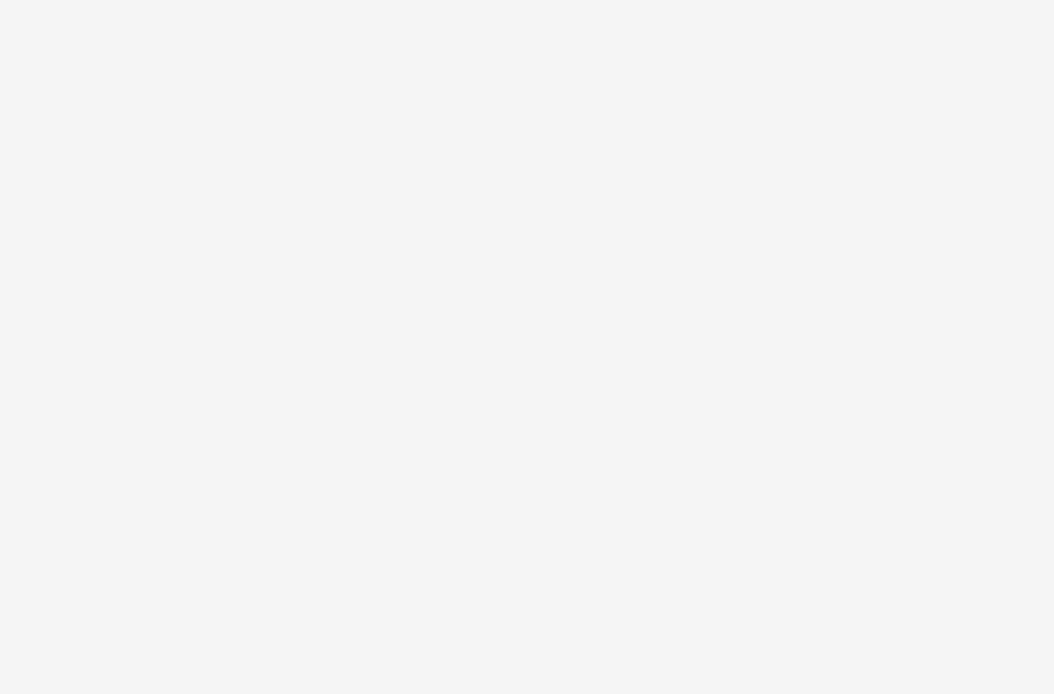
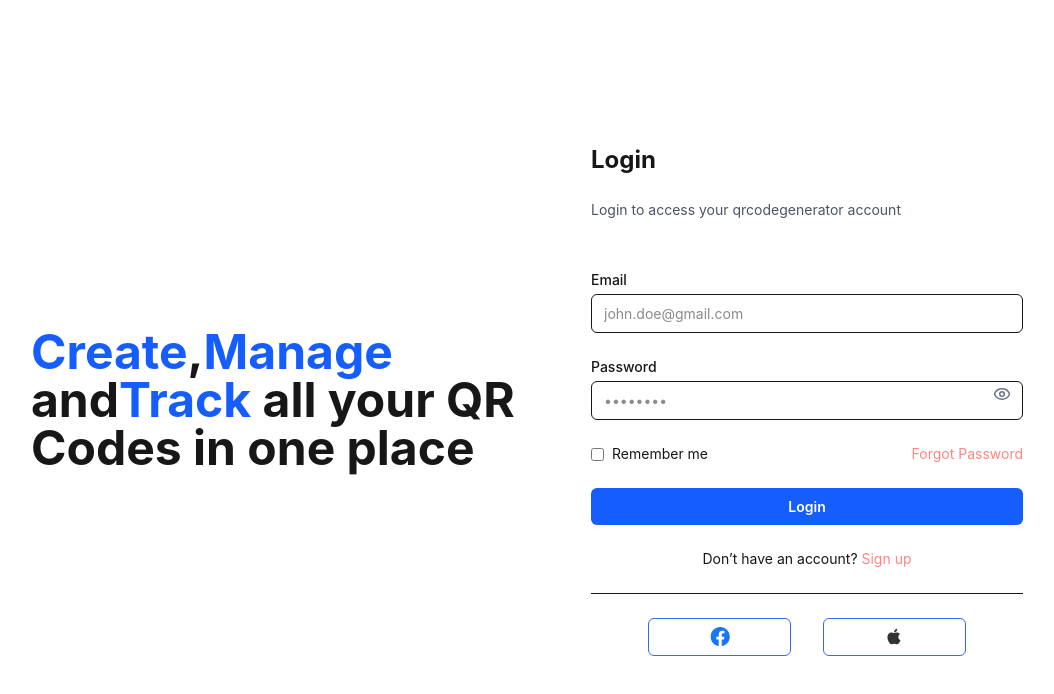
Before and after one commit to nurlana-qlyva/qrgenerator, a Next.js app: page /login in a window 1280 px wide. Shown: the top 694 px of the page, without its empty margins (97-1151 px from the left). Built offline with nearby package versions, Linux system fonts and the light colour scheme.

Commit message:
qrgenerates: google signin

```diff
--- a/src/app/(client)/api/auth/api.js
+++ b/src/app/(client)/api/auth/api.js
@@ -21,7 +21,8 @@ export async function continueWithGoogle({ idToken }) {
       `${API_BASE}/api/Account/continue-with-google`,
       {
         idToken,
-      }
+      },
+       { headers: { 'Content-Type': 'application/json' } }
     );
     return res.data;
   } catch (error) {
--- a/src/app/(client)/login/page.js
+++ b/src/app/(client)/login/page.js
@@ -1,59 +1,130 @@
 "use client";
 
-import { useEffect, useRef } from "react";
-import { continueWithGoogle } from "../api/auth/api"; // kendi API çağrın
+import { useForm } from "react-hook-form";
+import { useState } from "react";
+import { Eye, EyeOff } from "lucide-react";
+import GoogleLogin from "./GoogleLogin";
+import { signIn } from "../api/auth/api";
 
-export default function GoogleLogin() {
-  const googleButtonRef = useRef(null);
+export default function LoginPage() {
+  const { register, handleSubmit, formState: { errors, isSubmitting } } =
+    useForm();
+  const [showPassword, setShowPassword] = useState(false);
 
-  useEffect(() => {
-    if (typeof window === "undefined") return; // SSR hatası önle
+  const onSubmit = async (data) => {
+    const res = await signIn(data)
+    console.log(res)
+  };
 
-    const script = document.createElement("script");
-    script.src = "https://accounts.google.com/gsi/client";
-    script.async = true;
-    script.defer = true;
-    document.body.appendChild(script);
+  return (
+    <div className="flex min-h-screen items-center justify-center bg-white px-4">
+      <div className="grid w-full max-w-5xl grid-cols-1 md:grid-cols-2 gap-8">
+        {/* LEFT SIDE */}
+        <div className="flex flex-col justify-center">
+          <h1 className="text-5xl font-bold">
+            <span className="text-blue-600">Create</span>,
+            <span className="text-blue-600">Manage</span> and
+            <span className="text-blue-600">Track</span> all your QR Codes in
+            one place
+          </h1>
+        </div>
 
-    script.onload = () => {
-      if (!process.env.NEXT_PUBLIC_CLIENTID) {
-        console.error("Google Client ID is missing. Check your env vars!");
-        return;
-      }
+        {/* RIGHT SIDE */}
+        <div className="p-8">
+          <h2 className="mb-6 text-2xl font-bold">Login</h2>
+          <p className="mb-4 text-sm text-gray-600" style={{ marginBottom: "50px" }}>
+            Login to access your qrcodegenerator account
+          </p>
 
-      window.google.accounts.id.initialize({
-        client_id: process.env.NEXT_PUBLIC_CLIENTID,
-        callback: async (response) => {
-          if (!response.credential) {
-            console.error("No credential received");
-            return;
-          }
+          <form onSubmit={handleSubmit(onSubmit)} className="space-y-6" >
+            {/* Email */}
+            <div>
+              <label className="block text-sm font-medium">Email</label>
+              <input
+                type="email"
+                {...register("email", { required: "Email is required" })}
+                placeholder="john.doe@gmail.com"
+                className="mt-1 w-full rounded-md border px-3 py-2 outline-none focus:ring-2 focus:ring-blue-500"
+              />
+              {errors.email && (
+                <p className="text-sm text-red-500">{errors.email.message}</p>
+              )}
+            </div>
 
-          try {
-            const data = await continueWithGoogle({
-              idToken: response.credential,
-            });
-            console.log("Backend response:", data);
-          } catch (err) {
-            console.error("Backend error:", err);
-          }
-        },
-      });
+            {/* Password */}
+            <div>
+              <label className="block text-sm font-medium">Password</label>
+              <div className="relative">
+                <input
+                  type={showPassword ? "text" : "password"}
+                  {...register("password", { required: "Password is required" })}
+                  placeholder="••••••••"
+                  className="mt-1 w-full rounded-md border px-3 py-2 outline-none focus:ring-2 focus:ring-blue-500"
+                />
+                <button
+                  type="button"
+                  onClick={() => setShowPassword(!showPassword)}
+                  className="absolute right-3 top-2 text-gray-500"
+                >
+                  {showPassword ? <EyeOff size={18} /> : <Eye size={18} />}
+                </button>
+              </div>
+              {errors.password && (
+                <p className="text-sm text-red-500" style={{ color: "#FF8682" }}>{errors.password.message}</p>
+              )}
+            </div>
 
-      window.google.accounts.id.renderButton(googleButtonRef.current, {
-        type: "standard",
-        size: "large",
-        theme: "outline",
-        shape: "rectangular",
-        text: "continue_with",
-        logo_alignment: "left",
-      });
-    };
+            {/* Remember & Forgot Password */}
+            <div className="flex items-center justify-between text-sm">
+              <label className="flex items-center gap-2">
+                <input type="checkbox" {...register("remember")} />
+                Remember me
+              </label>
+              <a href="#" className="text-red-500 hover:underline" style={{ color: "#FF8682" }}>
+                Forgot Password
+              </a>
+            </div>
 
-    return () => {
-      document.body.removeChild(script);
-    };
-  }, []);
+            {/* Login Button */}
+            <button
+              type="submit"
+              disabled={isSubmitting}
+              className="w-full rounded-md bg-blue-600 py-2 font-semibold text-white hover:bg-blue-700 disabled:opacity-50"
+              style={{ color: "#fff" }}
+            >
+              {isSubmitting ? "Logging in..." : "Login"}
+            </button>
 
-  return <div ref={googleButtonRef}></div>;
+            {/* Signup Link */}
+            <p className="text-center text-sm">
+              Don’t have an account?{" "}
+              <a href="#" className="text-red-500 hover:underline" style={{ color: "#FF8682" }}>
+                Sign up
+              </a>
+            </p>
+          </form>
+
+          {/* Social Login */}
+          <div className="mt-6 flex items-center gap-4 justify-center border-t pt-6">
+            <button
+              className="flex items-center justify-center rounded-md border p-2 hover:bg-gray-100"
+              style={{ color: "#3869EB", width: "33%" }}
+            >
+              <img src="/icons/fb.svg" alt="facebook" className="h-5 w-5" />
+            </button>
+
+            <GoogleLogin />
+
+            <button
+              className="flex items-center justify-center rounded-md border p-2 hover:bg-gray-100"
+              style={{ color: "#3869EB", width: "33%" }}
+            >
+              <img src="/icons/apple.svg" alt="apple" className="h-5 w-5" />
+            </button>
+          </div>
+
+        </div>
+      </div>
+    </div>
+  );
 }
```
